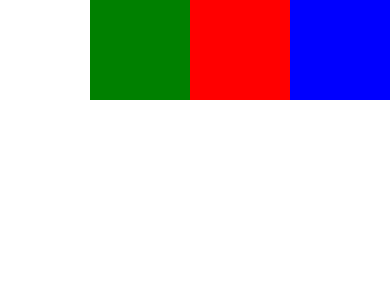
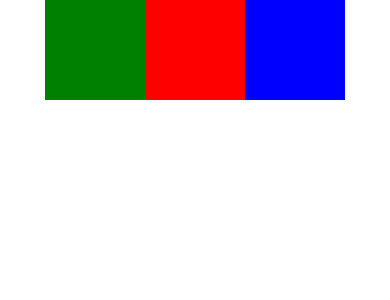
Before and after one commit to ars1992/udemy_react_native_flexBox, a React Native app: screen / in a window 390 px wide. Shown: the top 300 px of the page. Built offline with nearby package versions, Linux system fonts and the light colour scheme.

Commit message:
ende 91 justifyContent

```diff
--- a/App.js
+++ b/App.js
@@ -17,7 +17,8 @@ export default class App extends Component {
 const styles = StyleSheet.create({
   container: {
     flex: 1,
-    flexDirection: 'row-reverse'
+    flexDirection: 'row-reverse',
+    justifyContent: 'center'
   },
   box: {
     height: 100,
```
